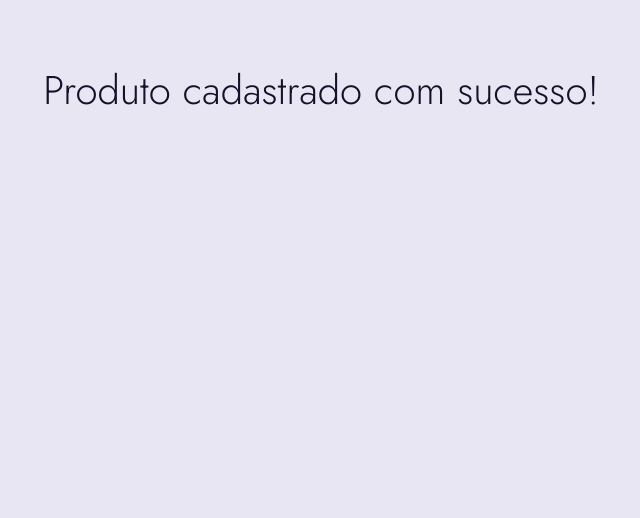
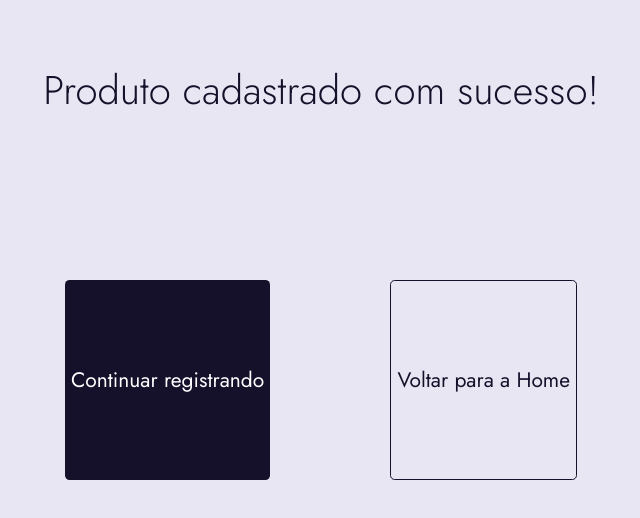
Before and after one commit to Audrey-Costa/i-found-front, a React (Create React App) app: page /sucessProductRegister in a window 1280 px wide. Shown: the top 518 px of the page, without its empty margins (319-959 px from the left). Built offline with nearby package versions, Linux system fonts and the light colour scheme.

Commit message:
adicionada página de sucess

```diff
--- a/src/components/Products/Product_Add/ProductRegisteredPage.js
+++ b/src/components/Products/Product_Add/ProductRegisteredPage.js
@@ -1,9 +1,80 @@
 import TitlePage from '../../../shared/TitlePage';
 import H1 from '../../../shared/H1';
+import ButtonSubmit from '../../../shared/ButtonSubmit';
+import Main from '../../../shared/Main';
+import styled from 'styled-components';
+import { Link } from 'react-router-dom';
 export default function ProductRegisteredPage() {
   return (
-    <TitlePage>
-      <H1>Produto cadastrado com sucesso!</H1>
-    </TitlePage>
+    <>
+      <TitlePage>
+        <H1>Produto cadastrado com sucesso!</H1>
+      </TitlePage>
+      <Main>
+        <ContainerStyle>
+          <Link
+            to={'/add-product'}
+            style={{
+              textDecoration: 'none'
+            }}
+          >
+            <ButtonSucessStyle
+              border={'none'}
+              color={'white'}
+              backgroundcolor={'#16112B'}
+            >
+              Continuar registrando
+            </ButtonSucessStyle>
+          </Link>
+          <Link
+            to={'/home'}
+            style={{
+              textDecoration: 'none'
+            }}
+          >
+            <ButtonSucessStyle
+              color={'#16112B'}
+              border={'1px solid #16112B'}
+              backgroundcolor={'transparent'}
+            >
+              Voltar para a Home
+            </ButtonSucessStyle>
+          </Link>
+        </ContainerStyle>
+      </Main>
+    </>
   );
 }
+
+const ContainerStyle = styled.div`
+  margin-top: 150px;
+  display: flex;
+
+  justify-content: space-between;
+  width: 40%;
+
+  @media (max-width: 800px) {
+    width: 90%;
+  }
+`;
+const ButtonSucessStyle = styled.button`
+  width: 100%;
+  height: 200px;
+  background: ${props => props.backgroundcolor};
+  border-radius: 4.63636px;
+  border: ${props => props.border};
+  font-size: 20.976px;
+  color: ${props => props.color};
+  font-family: 'Jost', sans-serif;
+  transition: box-shadow 0.5s;
+  :hover {
+    cursor: pointer;
+    box-shadow: 0 0 1em grey;
+  }
+
+  @media (max-width: 800px) {
+    font-size: 14px;
+    height: 100px;
+    width: 100%;
+  }
+`;
--- a/src/shared/H1.js
+++ b/src/shared/H1.js
@@ -8,4 +8,7 @@ const H1Style = styled.h1`
   font-weight: 200;
   color: #16112b;
   font-size: 40px;
+  @media (max-width: 800px) {
+    font-size: 25px;
+  }
 `;
--- a/src/shared/TitlePage.js
+++ b/src/shared/TitlePage.js
@@ -8,6 +8,7 @@ const TitlePageStyle = styled.span`
   justify-content: center;
   align-items: center;
   height: 80px;
+
   margin-top: 50px;
 `;
 
```
